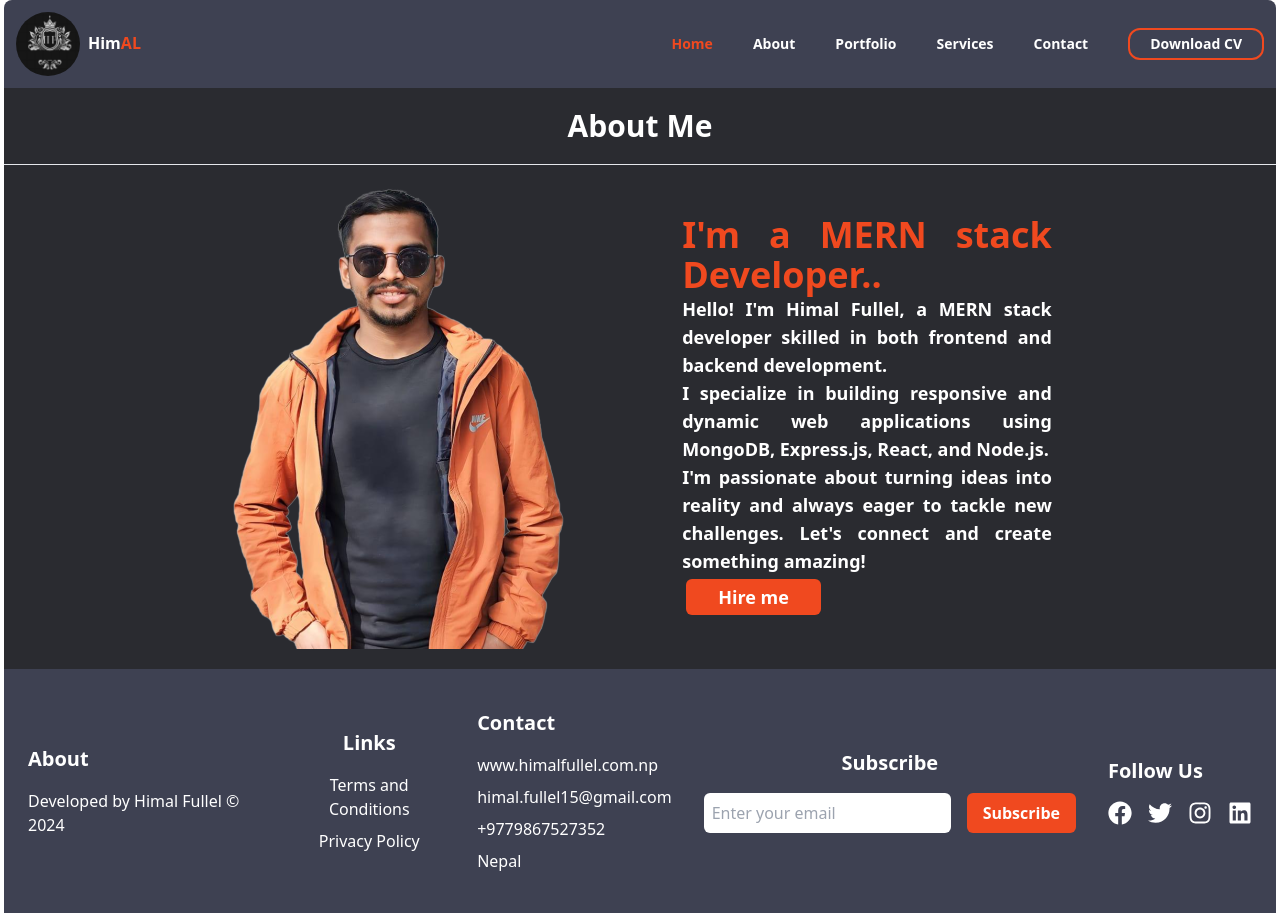
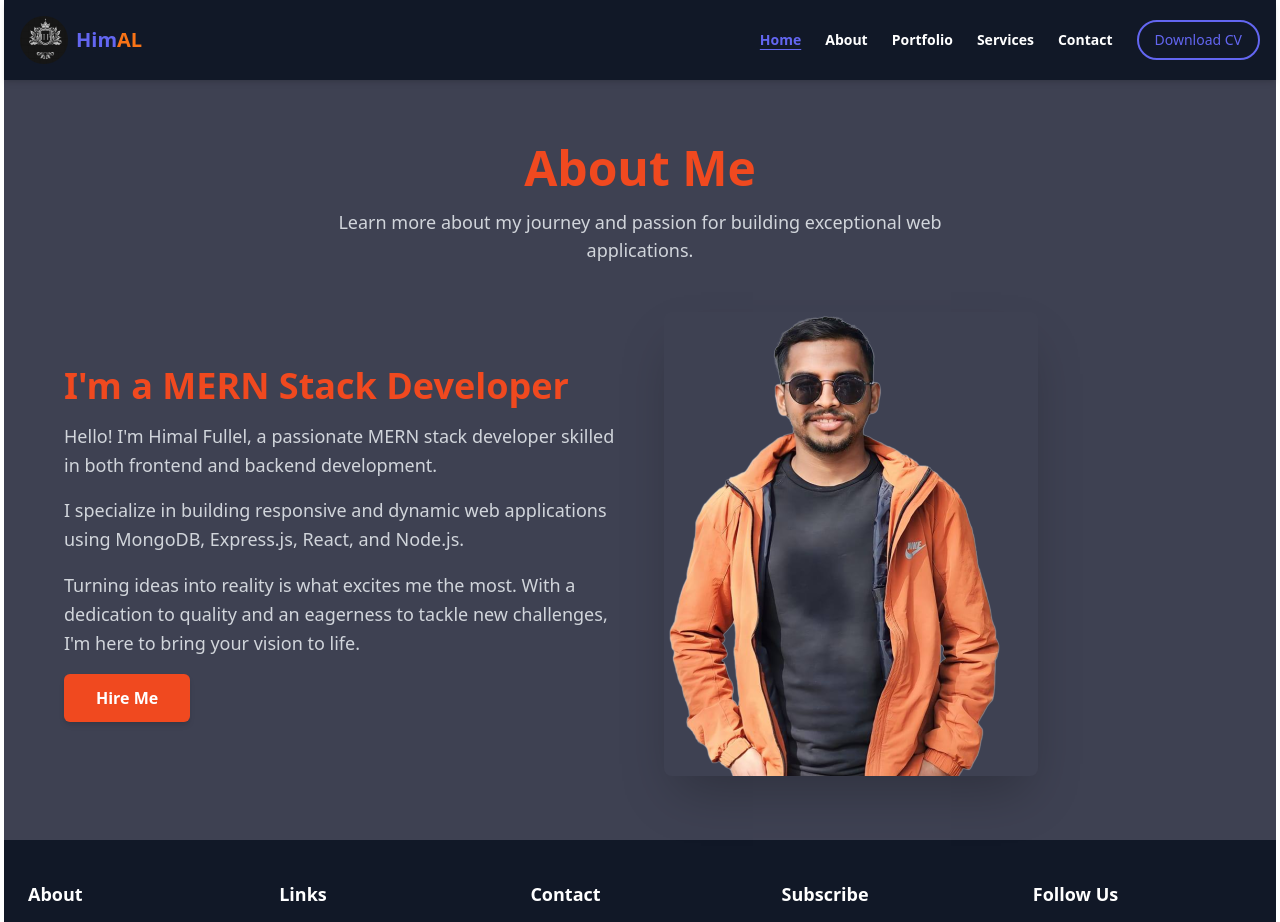
Before and after one commit to Himalf/portfolio, a React (Vite) app: page /about in a window 1280 px wide. Shown: the top 922 px of the page. Built offline with nearby package versions, Linux system fonts and the light colour scheme.

Commit message:
intropage

```diff
--- a/src/component/footer/Footer.jsx
+++ b/src/component/footer/Footer.jsx
@@ -2,112 +2,127 @@ import React from "react";
 import { FaFacebook, FaTwitter, FaInstagram, FaLinkedin } from "react-icons/fa";
 
 const Footer = ({ isDarkMode }) => {
-  const darkModeClass = isDarkMode ? "" : "darks";
+  const darkModeClass = isDarkMode
+    ? "bg-gray-900 text-white"
+    : "bg-gray-100 text-gray-900";
+  const linkHoverClass = isDarkMode ? "hover:text-gray-300" : "hover:text-gray-700";
+
   return (
-    <footer className={`bg-mainColor text-white py-10 ${darkModeClass}`}>
+    <footer className={`py-10 ${darkModeClass}`}>
       <div className="container mx-auto px-6">
-        <div className="flex flex-col md:flex-wrap lg:flex-nowrap justify-between items-center space-y-8 md:space-y-4 lg:space-y-0 lg:flex-row lg:space-x-8">
-          <div className="w-full md:w-1/2 lg:w-auto text-center lg:text-left">
-            <h2 className="text-xl font-bold mb-4">About</h2>
-            <p>Developed by Himal Fullel &copy; {new Date().getFullYear()}</p>
+        <div className="grid grid-cols-1 md:grid-cols-2 lg:grid-cols-5 gap-8">
+          {/* About Section */}
+          <div>
+            <h2 className="text-lg font-bold mb-4">About</h2>
+            <p className="text-sm">
+              Developed by Himal Fullel &copy; {new Date().getFullYear()}
+            </p>
           </div>
-          <div className="w-full md:w-1/2 lg:w-auto text-center">
-            <h2 className="text-xl font-bold mb-4">Links</h2>
-            <ul>
-              <li className="mb-2">
-                <a href="#" className="hover:underline">
+
+          {/* Links Section */}
+          <div>
+            <h2 className="text-lg font-bold mb-4">Links</h2>
+            <ul className="space-y-2">
+              <li>
+                <a href="#" className={`text-sm ${linkHoverClass}`}>
                   Terms and Conditions
                 </a>
               </li>
               <li>
-                <a href="#" className="hover:underline">
+                <a href="#" className={`text-sm ${linkHoverClass}`}>
                   Privacy Policy
                 </a>
               </li>
             </ul>
           </div>
-          <div className="w-full md:w-1/2 lg:w-auto text-center lg:text-left">
-            <h2 className="text-xl font-bold mb-4">Contact</h2>
-            <ul>
-              <li className="mb-2">
+
+          {/* Contact Section */}
+          <div>
+            <h2 className="text-lg font-bold mb-4">Contact</h2>
+            <ul className="space-y-2 text-sm">
+              <li>
                 <a
                   href="https://www.himalfullel.com.np"
-                  className="hover:underline"
+                  className={linkHoverClass}
+                  target="_blank"
+                  rel="noopener noreferrer"
                 >
                   www.himalfullel.com.np
                 </a>
               </li>
-              <li className="mb-2">
+              <li>
                 <a
                   href="mailto:himal.fullel15@gmail.com"
-                  className="hover:underline"
+                  className={linkHoverClass}
                 >
                   himal.fullel15@gmail.com
                 </a>
               </li>
-              <li className="mb-2">
-                <a href="tel:+9779867527352" className="hover:underline">
+              <li>
+                <a href="tel:+9779867527352" className={linkHoverClass}>
                   +9779867527352
                 </a>
               </li>
               <li>Nepal</li>
             </ul>
           </div>
-          <div className="w-full md:w-1/2 lg:w-auto text-center">
-            <h2 className="text-xl font-bold mb-4">Subscribe</h2>
-            <div className="flex flex-col md:flex-row items-center space-y-4 md:space-y-0 md:space-x-4">
+
+          {/* Subscribe Section */}
+          <div>
+            <h2 className="text-lg font-bold mb-4">Subscribe</h2>
+            <div className="flex flex-col md:flex-row items-center gap-4">
               <input
                 type="email"
                 placeholder="Enter your email"
-                className="outline-none p-2 rounded-md text-buttonColor w-full md:w-auto"
+                className="w-full md:w-auto px-4 py-2 rounded-md text-gray-700 focus:outline-none focus:ring-2 focus:ring-indigo-500"
                 required
               />
               <button
-                className="bg-buttonColor px-4 py-2 rounded-md cursor-pointer w-full md:w-fit font-bold text-white"
-                onClick={() => {
-                  alert("Subscribed!");
-                }}
+                className="bg-indigo-500 px-4 py-2 rounded-md font-bold text-white hover:bg-indigo-600 transition-all"
+                onClick={() => alert("Subscribed!")}
               >
                 Subscribe
               </button>
             </div>
           </div>
-          <div className="w-full md:w-1/2 lg:w-auto text-center lg:text-left">
-            <h2 className="text-xl font-bold mb-4">Follow Us</h2>
+
+          {/* Social Media Section */}
+          <div>
+            <h2 className="text-lg font-bold mb-4">Follow Us</h2>
             <div
-              className={`flex justify-center lg:justify-start space-x-4 text-white ${darkModeClass}`}
+              className={`flex justify-center lg:justify-start gap-4 text-white ${darkModeClass}`}
             >
               <a
                 href="https://www.facebook.com"
                 target="_blank"
                 rel="noopener noreferrer"
-                // className="text-white hover:text-gray-400"
+                className="p-2 bg-gray-700 rounded-full hover:bg-gray-600 transition-all"
               >
-                <FaFacebook size={24} />
+                <FaFacebook size={20} />
               </a>
               <a
                 href="https://www.twitter.com"
                 target="_blank"
                 rel="noopener noreferrer"
-                // className="text-white hover:text-gray-400"
+                className="p-2 bg-gray-700 rounded-full hover:bg-gray-600 transition-all"
               >
-                <FaTwitter size={24} />
+                <FaTwitter size={20} />
               </a>
               <a
                 href="https://www.instagram.com"
                 target="_blank"
                 rel="noopener noreferrer"
-                // className="text-white hover:text-gray-400"
+                className="p-2 bg-gray-700 rounded-full hover:bg-gray-600 transition-all"
               >
-                <FaInstagram size={24} />
+                <FaInstagram size={20} />
               </a>
               <a
                 href="https://www.linkedin.com"
                 target="_blank"
                 rel="noopener noreferrer"
-                // className="text-white hover:text-gray-400"
+                className="p-2 bg-gray-700 rounded-full hover:bg-gray-600 transition-all"
               >
-                <FaLinkedin size={24} />
+                <FaLinkedin size={20} />
               </a>
             </div>
           </div>
--- a/src/component/navigation/Navbar.jsx
+++ b/src/component/navigation/Navbar.jsx
@@ -1,4 +1,4 @@
-import React, { useState, useEffect } from "react";
+import React, { useState } from "react";
 import { useNavigate } from "react-router-dom";
 import { FaBars, FaTimes } from "react-icons/fa";
 import Logo from "../../assets/images/logo.png";
@@ -8,100 +8,104 @@ const Navbar = ({ isDarkMode }) => {
   const [activeButton, setActiveButton] = useState(0);
   const [menuOpen, setMenuOpen] = useState(false);
   const navigate = useNavigate();
+
   const NavItems = [
     { name: "Home", path: "/" },
     { name: "About", path: "/about" },
     { name: "Portfolio", path: "/portfolio" },
     { name: "Services", path: "/services" },
-    // { name: "Blog", path: "/blog" },
     { name: "Contact", path: "/contact" },
   ];
-  // const [isDarkMode, setIsDarkMode] = useState(true);
-  // const navigate = useNavigate();
 
   const toggleMenu = () => {
     setMenuOpen(!menuOpen);
   };
-  const darkModeClass = isDarkMode ? "" : "darks";
+
+  const darkModeClass = isDarkMode
+    ? "bg-gray-900 text-white"
+    : "bg-white text-gray-900";
 
   return (
     <div
-      className={`bg-mainColor p-3 rounded-t-lg sticky top-0 left-0  ${darkModeClass}`}
+      className={`sticky top-0 left-0 z-50 p-4 shadow-md transition-all duration-300 ${darkModeClass}`}
     >
       <div className="flex justify-between items-center">
-        <div className="flex items-center rounded-full">
+        {/* Logo Section */}
+        <div className="flex items-center cursor-pointer" onClick={() => navigate("/")}>
           <img
             src={Logo}
             alt="logo"
-            className="w-16 h-16 rounded-full mr-2 cursor-pointer"
+            className="w-12 h-12 rounded-full mr-2"
           />
-          <span
-            className={`font-extrabold animate-bounce text-white ${darkModeClass}`}
+          <h1 className="text-xl font-extrabold">
+            <span className="text-indigo-500">Him</span>
+            <span className="text-orange-500">AL</span>
+          </h1>
+        </div>
+
+        {/* Desktop Menu */}
+        <div className="hidden md:flex gap-6 items-center">
+          {NavItems.map((item, index) => (
+            <button
+              key={index}
+              onClick={() => {
+                navigate(item.path);
+                setActiveButton(index);
+              }}
+              className={`text-sm font-semibold hover:text-indigo-500 transition-all ${
+                activeButton === index
+                  ? "text-indigo-500 underline underline-offset-4"
+                  : ""
+              }`}
+            >
+              {item.name}
+            </button>
+          ))}
+          <a
+            href={MyPDF}
+            download="cv.png"
+            className="px-4 py-2 text-sm font-medium border-2 border-indigo-500 rounded-full text-indigo-500 hover:bg-indigo-500 hover:text-white transition-all"
           >
-            Him
-          </span>
-          <span className="text-buttonColor font-extrabold animate-bounce">
-            AL
-          </span>
+            Download CV
+          </a>
         </div>
+
+        {/* Mobile Menu Toggle */}
         <div
-          className={`md:hidden text-white text-2xl cursor-pointer ${darkModeClass}`}
+          className="md:hidden text-2xl cursor-pointer"
           onClick={toggleMenu}
         >
           {menuOpen ? <FaTimes /> : <FaBars />}
         </div>
+      </div>
+
+      {/* Mobile Menu */}
+      {menuOpen && (
         <div
-          className={`hidden md:flex justify-evenly gap-10 text-white items-center text-sm font-semibold ${darkModeClass}`}
+          className={`mt-4 flex flex-col items-center md:hidden gap-4 bg-gray-100 dark:bg-gray-800 py-4 rounded-lg shadow-lg`}
         >
-          {NavItems.map((val, i) => (
-            <div
-              key={i}
+          {NavItems.map((item, index) => (
+            <button
+              key={index}
               onClick={() => {
-                navigate(val.path);
-                setActiveButton(i);
+                navigate(item.path);
+                setActiveButton(index);
+                toggleMenu();
               }}
-              className={`cursor-pointer hover:text-buttonColor font-bold ${
-                activeButton === i ? "text-buttonColor" : darkModeClass
+              className={`text-sm font-semibold hover:text-indigo-500 transition-all ${
+                activeButton === index ? "text-indigo-500 underline" : ""
               }`}
             >
-              {val.name}
-            </div>
+              {item.name}
+            </button>
           ))}
-          <div
-            className={`text-white border-2 border-buttonColor rounded-xl cursor-pointer px-5 py-1 ${darkModeClass}`}
+          <a
+            href={MyPDF}
+            download="cv.png"
+            className="px-4 py-2 text-sm font-medium border-2 border-indigo-500 rounded-full text-indigo-500 hover:bg-indigo-500 hover:text-white transition-all"
           >
-            <a href={MyPDF} download="cv.png">
-              Download CV
-            </a>
-          </div>
-        </div>
-      </div>
-      {menuOpen && (
-        <div
-          className={`md:hidden flex flex-col gap-5 mt-5 text-white text-center text-sm font-semibold ${darkModeClass}`}
-        >
-          {NavItems.map((val, i) => (
-            <div
-              key={i}
-              onClick={() => {
-                navigate(val.path);
-                setActiveButton(i);
-                toggleMenu();
-              }}
-              className={`cursor-pointer hover:text-buttonColor ${
-                activeButton === i ? "text-buttonColor" : darkModeClass
-              }`}
-            >
-              {val.name}
-            </div>
-          ))}
-          <div
-            className={`text-white border-2 w-fit text-center mx-auto border-buttonColor rounded-xl cursor-pointer px-5 py-1 mt-2 ${darkModeClass}`}
-          >
-            <a href={MyPDF} download="cv.png">
-              Download CV
-            </a>
-          </div>
+            Download CV
+          </a>
         </div>
       )}
     </div>
--- a/src/component/pages/Homepage/index.jsx
+++ b/src/component/pages/Homepage/index.jsx
@@ -15,7 +15,7 @@ const index = ({ isDarkMode, toggleDarkMode }) => {
       </Helmet>
       <Intropage isDarkMode={isDarkMode} toggleDarkMode={toggleDarkMode} />{" "}
       <hr />
-      <Skills isDarkMode={isDarkMode} /> <hr />
+      {/* <Skills isDarkMode={isDarkMode} /> <hr /> */}
       <Aboutus isDarkMode={isDarkMode} /> <hr />
       <Projects isDarkMode={isDarkMode} /> <hr />
       <Ourservices isDarkMode={isDarkMode} /> <hr />
--- a/src/component/pages/about/Aboutus.jsx
+++ b/src/component/pages/about/Aboutus.jsx
@@ -1,57 +1,58 @@
 import React from "react";
 import Aboutimage from "../../../assets/images/aboutimage.png";
+
 const Aboutus = ({ isDarkMode }) => {
-  const darkModeClass = isDarkMode ? "" : "dark";
+  const darkModeClass = isDarkMode ? "bg-mainColor text-white" : "bg-secondColor text-black";
+
   return (
-    <>
+    <div className={`py-16 px-6 ${darkModeClass}`}>
+      {/* Section Header */}
+      <div className="text-center mb-12">
+        <h1 className="text-5xl font-extrabold mb-4 text-buttonColor">About Me</h1>
+        <p className="text-lg max-w-2xl mx-auto text-gray-300">
+          Learn more about my journey and passion for building exceptional web applications.
+        </p>
+      </div>
 
-      <h1
-        className={`bg-secondColor text-white font-bold text-3xl text-center p-5 ${darkModeClass}`}
-      >
-        About Me
-      </h1>
-      <hr />
-      <div
-        className={`flex flex-col justify-center md:flex md:flex-row lg:flex lg:flex-row lg:items-center lg:justify-center gap-20 bg-secondColor items-center text-white font-bold text-lg p-5 ${darkModeClass}`}
-      >
-        <div className="">
-          <img src={Aboutimage} alt="profile" />
+      {/* About Content */}
+      <div className="flex flex-col lg:flex-row-reverse items-center gap-12 max-w-6xl mx-auto">
+        {/* Image Section */}
+        <div className="w-full lg:w-1/2 relative">
+          <img
+            src={Aboutimage}
+            alt="profile"
+            className="rounded-lg shadow-2xl hover:scale-105 transition-transform duration-300"
+          />
         </div>
-        <div className="w-[80%] text-justify lg:w-[30%]">
-          <div className="text-buttonColor text-4xl font-bold">
-            I'm a MERN stack Developer..
-          </div>
-          <div>
-            <p>
-              Hello! I'm Himal Fullel, a MERN stack developer skilled in both
-              frontend and backend development.
-            </p>
-          </div>
-          <div>
-            <p>
-              I specialize in building responsive and dynamic web applications
-              using MongoDB, Express.js, React, and Node.js.
-            </p>
-          </div>
 
-          <div>
-            <p>
-              I'm passionate about turning ideas into reality and always eager
-              to tackle new challenges. Let's connect and create something
-              amazing!
-            </p>
-          </div>
-          <div
-            className="w-fit px-8 p-1 bg-buttonColor text-white font-bold  hover:bg-white hover:text-buttonColor rounded-md m-1 cursor-pointer transition-all duration-200 delay-200 ease-in-out hover:translate-x-2"
-            onClick={() => {
-              alert("Thank you for hiring me!");
-            }}
+        {/* Text Section */}
+        <div className="w-full lg:w-1/2 text-center lg:text-left">
+          <h2 className="text-4xl font-extrabold text-buttonColor mb-4">
+            I'm a MERN Stack Developer
+          </h2>
+          <p className="text-lg text-gray-300 leading-relaxed mb-4">
+            Hello! I'm Himal Fullel, a passionate MERN stack developer skilled
+            in both frontend and backend development.
+          </p>
+          <p className="text-lg text-gray-300 leading-relaxed mb-4">
+            I specialize in building responsive and dynamic web applications
+            using MongoDB, Express.js, React, and Node.js.
+          </p>
+          <p className="text-lg text-gray-300 leading-relaxed mb-4">
+            Turning ideas into reality is what excites me the most. With a
+            dedication to quality and an eagerness to tackle new challenges,
+            I'm here to bring your vision to life.
+          </p>
+          {/* Hire Me Button */}
+          <button
+            className="px-8 py-3 bg-buttonColor text-white font-bold rounded-md shadow-md hover:bg-white hover:text-buttonColor transition duration-300"
+            onClick={() => alert("Thank you for hiring me!")}
           >
-            Hire me
-          </div>
+            Hire Me
+          </button>
         </div>
       </div>
-    </>
+    </div>
   );
 };
 
```
Also changed, not shown: src/component/pages/Homepage/Skills.jsx (+48 -22 lines).
